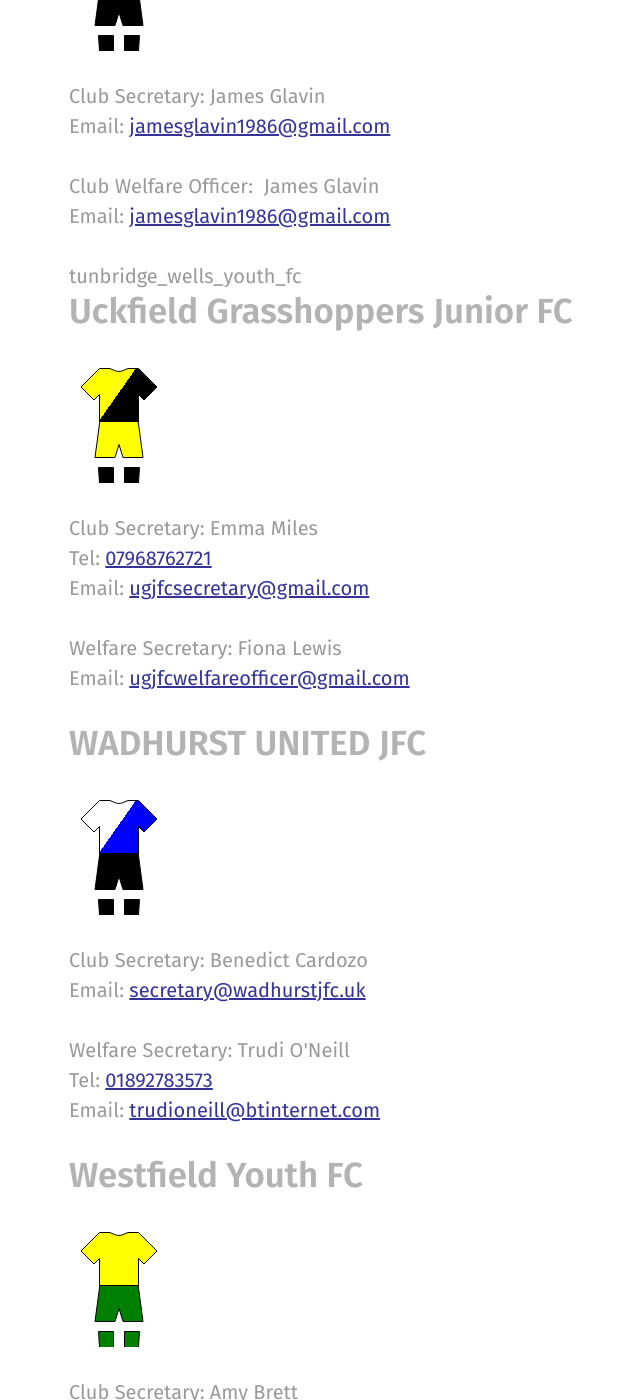
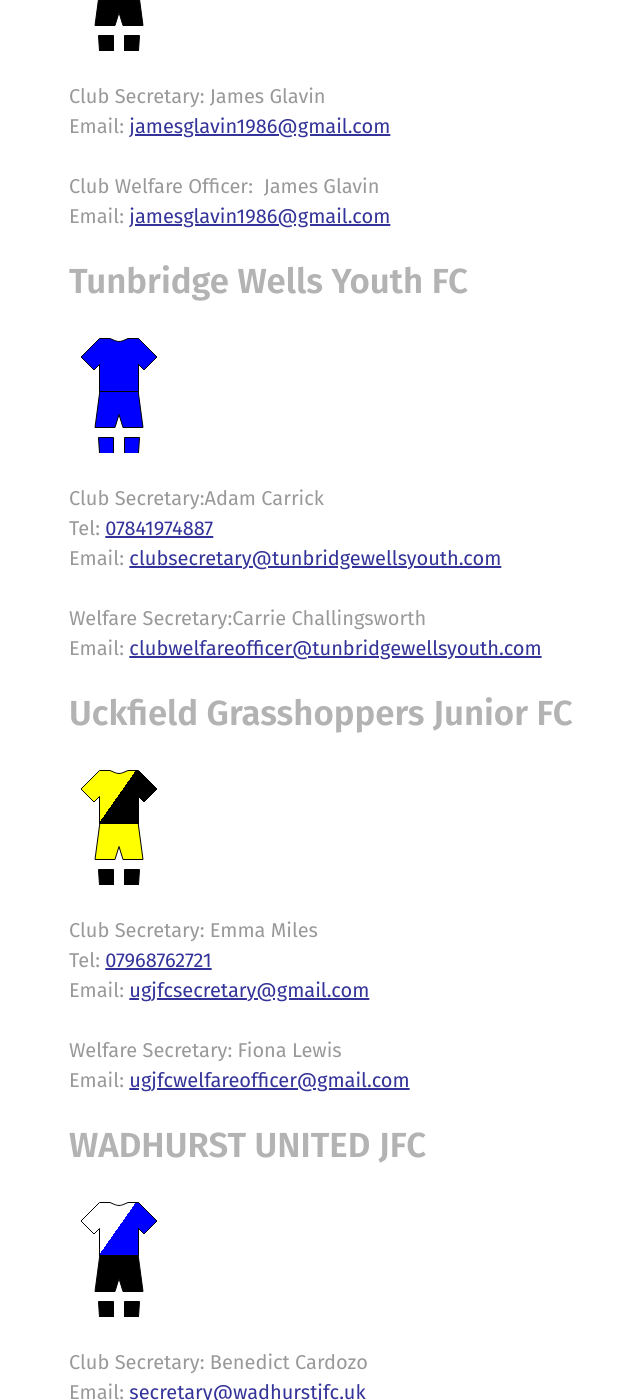
Before and after one commit to rotherleague/Rother, a Jekyll site: the page built from clubs.md, in a window 1280 px wide and 1400 px high, scrolled down 16557 px. Shown: the whole window, without its empty margins (11-651 px from the left). Built offline with Jekyll 4.4.1, drawn with Linux system fonts in a browser that asks for light colours; nearby versions of some CDN libraries.

Commit message:
Update tunbridge_wells_youth_fc.html

```diff
--- a/_includes/clubs/tunbridge_wells_youth_fc.html
+++ b/_includes/clubs/tunbridge_wells_youth_fc.html
@@ -1 +1,15 @@
-tunbridge_wells_youth_fc
+
+<h2 id="tunbridge_wells_youth_fc"><strong>Tunbridge Wells Youth FC </strong></h2>
+
+<p>{% include kit.html top="#0000ff" top2="#0000ff" shorts="#0000ff" socks="#0000ff" %}
+</p>
+<p>
+Club Secretary:Adam  Carrick<br>
+Tel: <a href="tel:07841974887">07841974887</a><br>
+Email: <a href="mailto:clubsecretary@tunbridgewellsyouth.com">clubsecretary@tunbridgewellsyouth.com</a>
+</p>
+
+<p>
+Welfare Secretary:Carrie Challingsworth<br>
+Email: <a href="mailto:clubwelfareofficer@tunbridgewellsyouth.com">clubwelfareofficer@tunbridgewellsyouth.com</a>
+</p>
```
